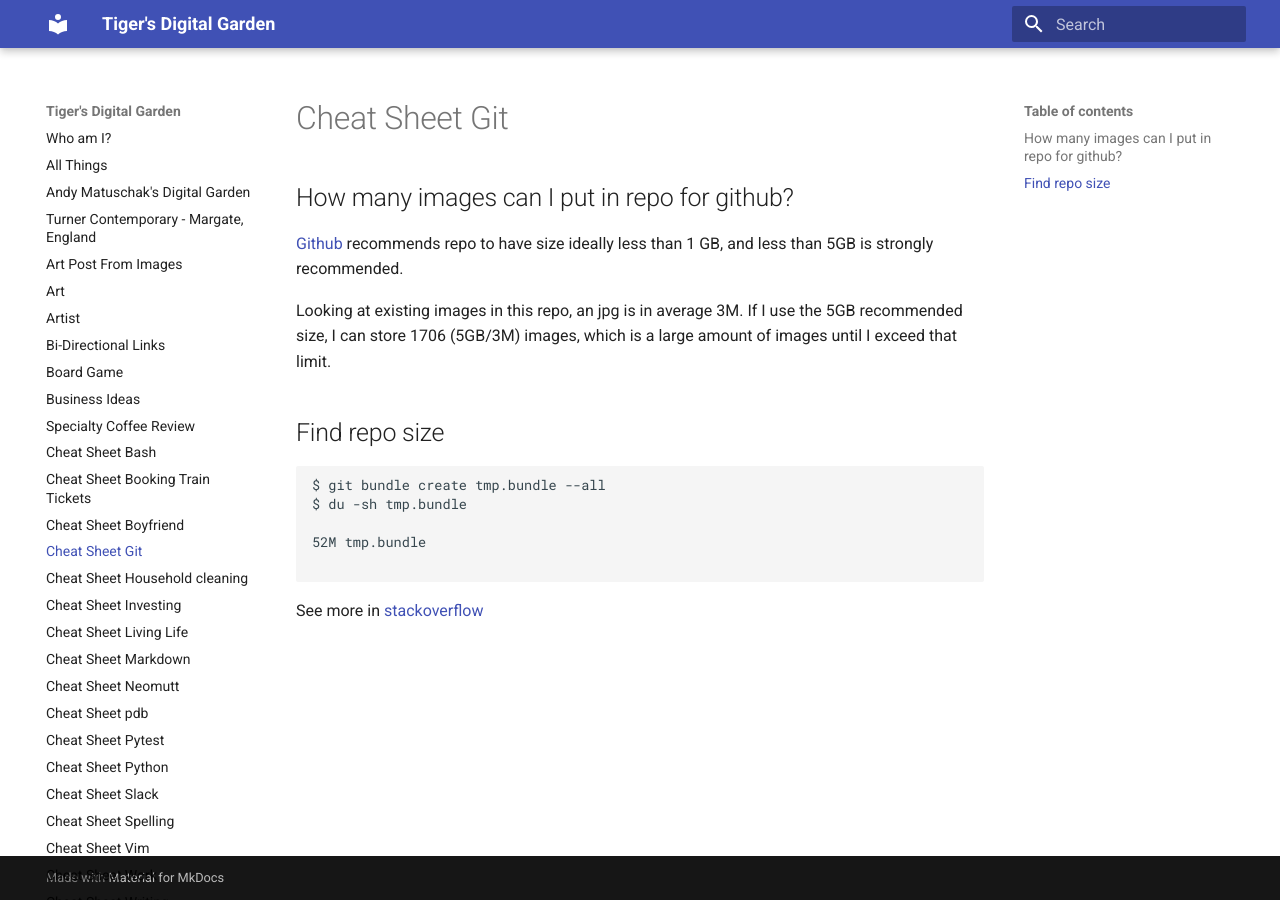
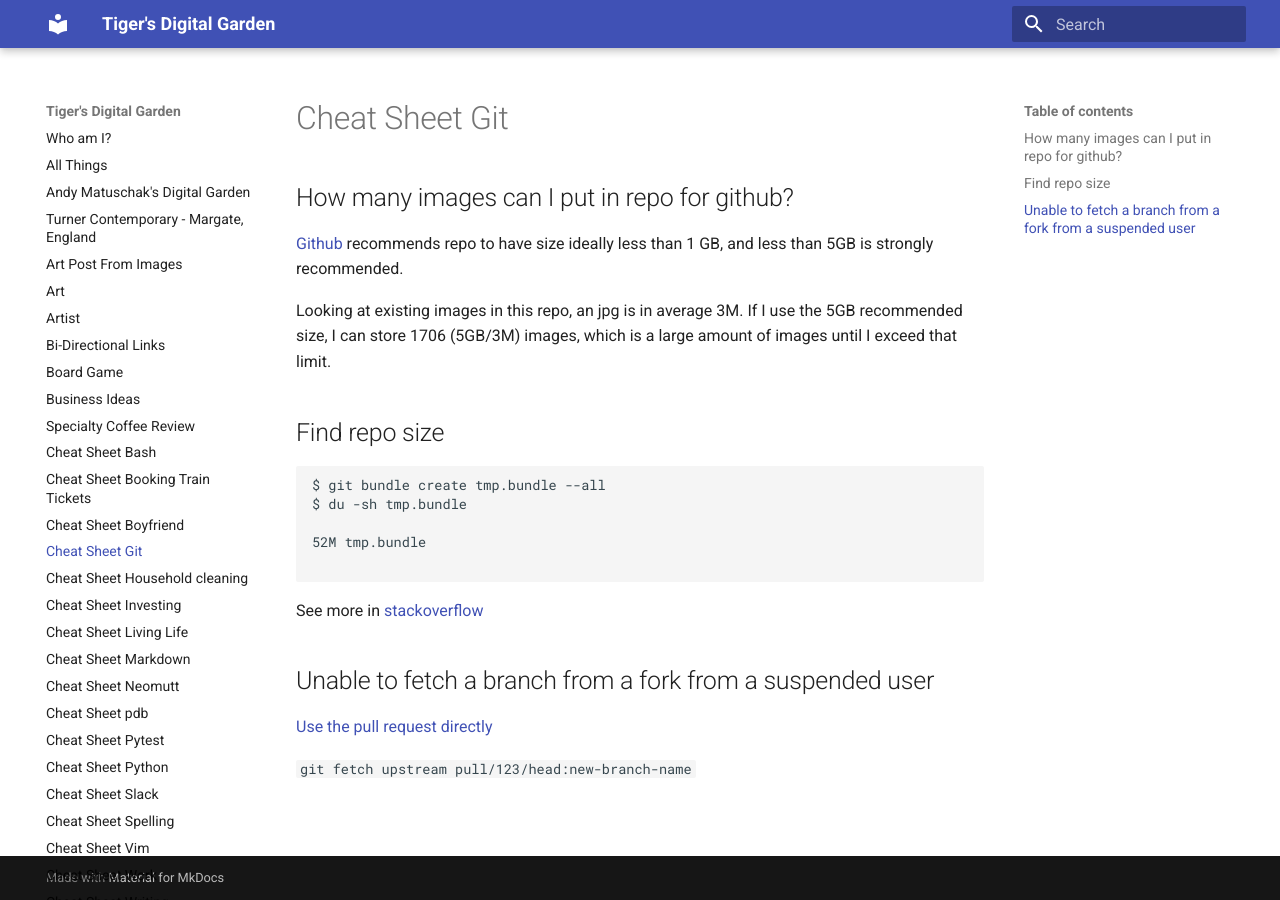
Before and after one commit to ynotstartups/notes, an MkDocs documentation site: the page built from notes/cheat-sheet-git.md, in a window 1280 px wide. Built offline with MkDocs 1.6.1 and Material for MkDocs 9.7.7, drawn with Linux system fonts in a browser that asks for light colours.

Commit message:
add unable to fetch suspended fork

````diff
--- a/notes/cheat-sheet-git.md
+++ b/notes/cheat-sheet-git.md
@@ -17,3 +17,9 @@ $ du -sh tmp.bundle
 ```
 
 See more in [stackoverflow](https://stackoverflow.com/questions/8185276/find-size-of-git-repository)
+
+## Unable to fetch a branch from a fork from a suspended user
+
+[Use the pull request directly](https://docs.github.com/en/pull-requests/collaborating-with-pull-requests/reviewing-changes-in-pull-requests/checking-out-pull-requests-locally)
+
+`git fetch upstream pull/123/head:new-branch-name`
````
